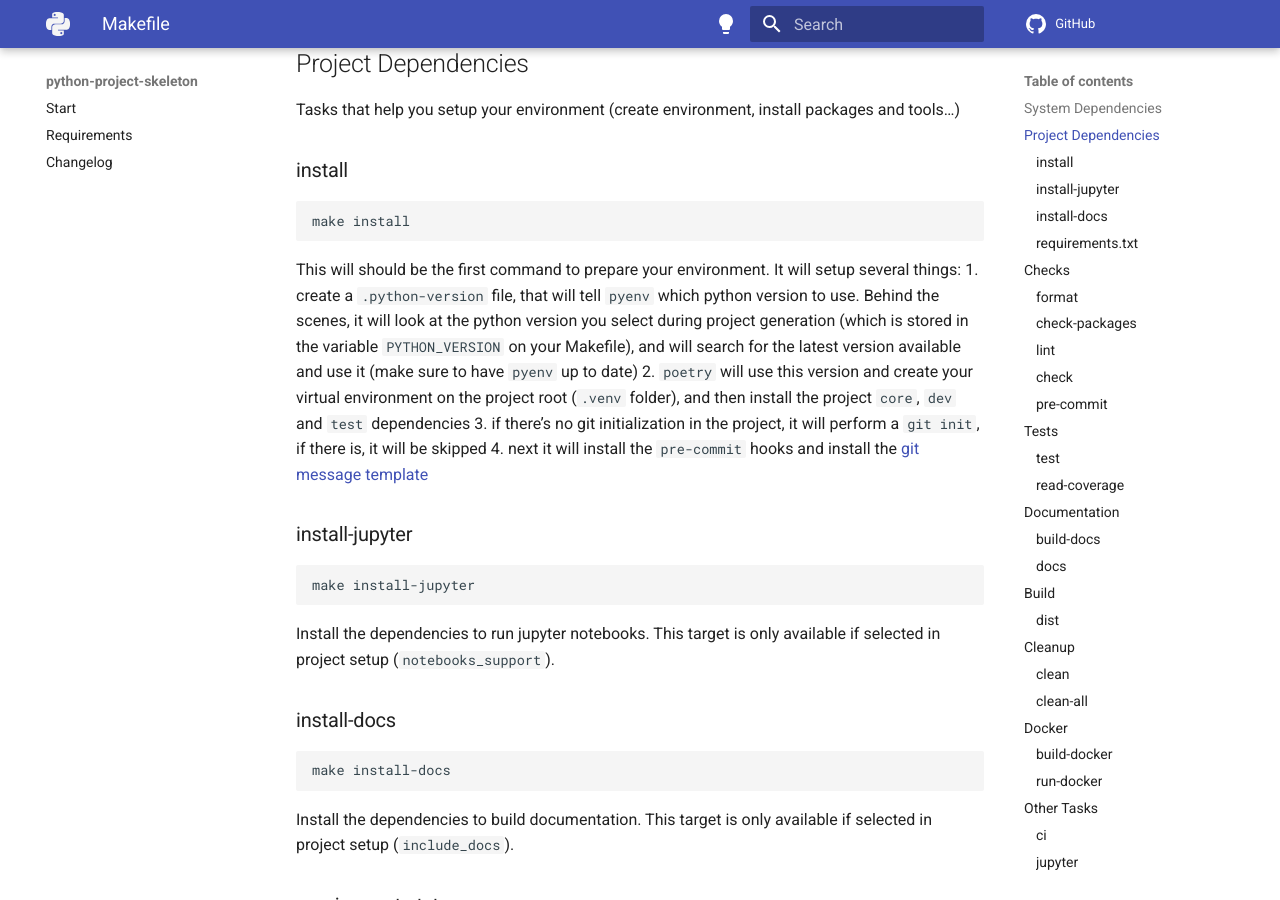
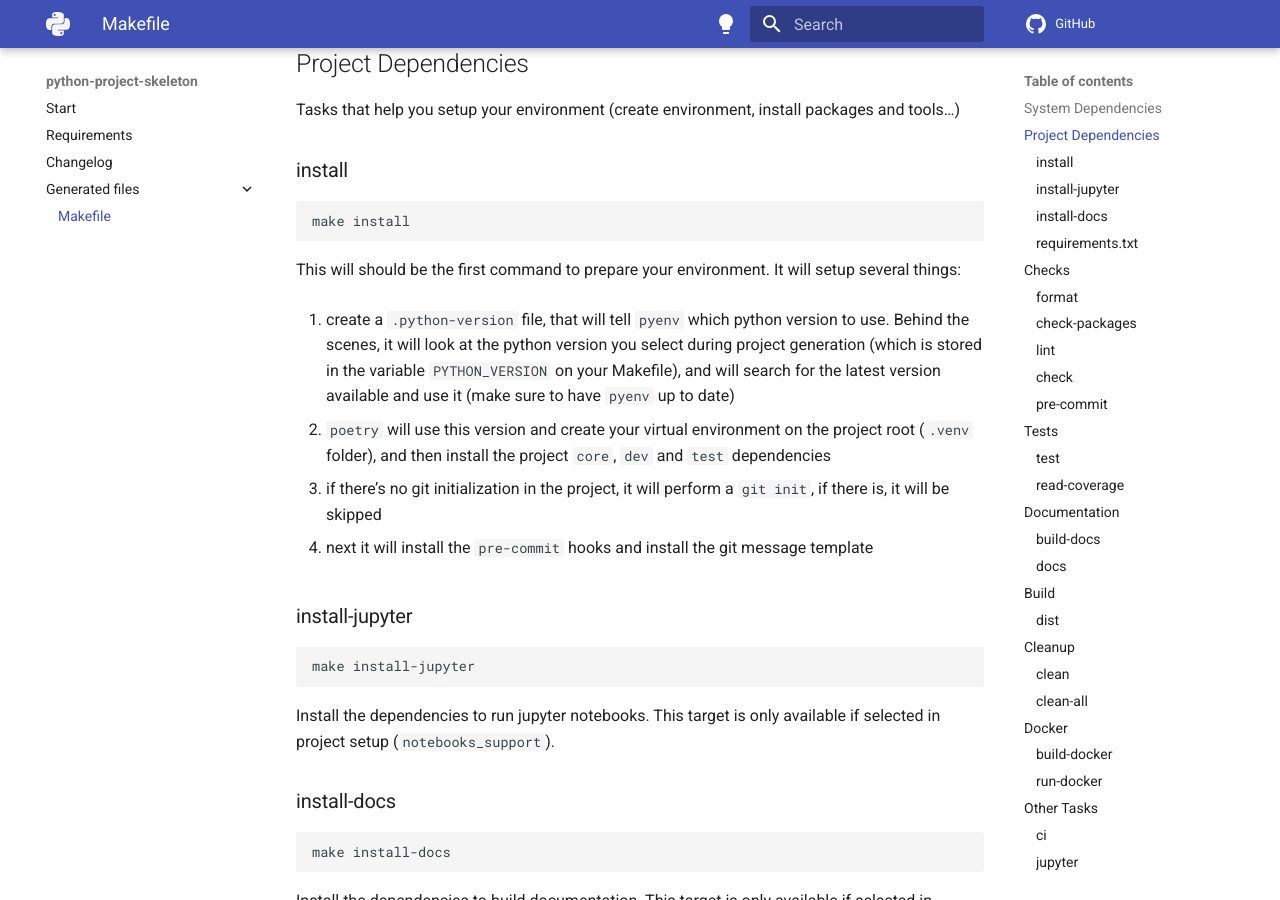
Before and after one commit to marcohenriques/python-project-skeleton, an MkDocs documentation site: the page built from docs/tools_included/makefile.md, in a window 1280 px wide and 900 px high, scrolled down 397 px. Built offline with MkDocs 1.6.1 and Material for MkDocs 9.7.7, drawn with Linux system fonts in a browser that asks for light colours; comment, search, counter and statistics services are not loaded.

Commit message:
fix: docs makefile

````diff
--- a/docs/tools_included/makefile.md
+++ b/docs/tools_included/makefile.md
@@ -23,13 +23,17 @@ make install
 ```
 
 This will should be the first command to prepare your environment. It will setup several things:
+
 1. create a `.python-version` file, that will tell `pyenv` which python version to use. Behind the scenes, it will look
 at the python version you select during project generation (which is stored in the variable `PYTHON_VERSION` on your
 Makefile), and will search for the latest version available and use it (make sure to have `pyenv` up to date)
+
 2. `poetry` will use this version and create your virtual environment on the project root (`.venv` folder), and then
 install the project `core`, `dev` and `test` dependencies
+
 3. if there's no git initialization in the project, it will perform a `git init`, if there is, it will be skipped
-4. next it will install the `pre-commit` hooks and install the [git message template](../../{{cookiecutter.project_name}}/.gitmessage)
+
+4. next it will install the `pre-commit` hooks and install the git message template
 
 ### install-jupyter
 
--- a/mkdocs.yml
+++ b/mkdocs.yml
@@ -60,3 +60,5 @@ nav:
   - Start: index.md
   - Requirements: requirements.md
   - Changelog: changelog.md
+  - Generated files:
+    - Makefile: tools_included/makefile.md
````
